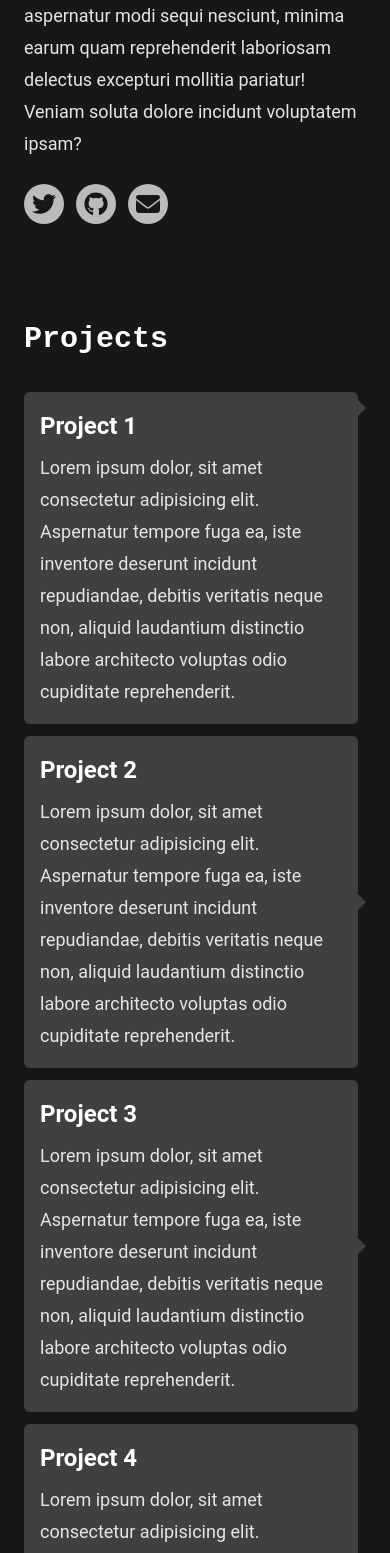
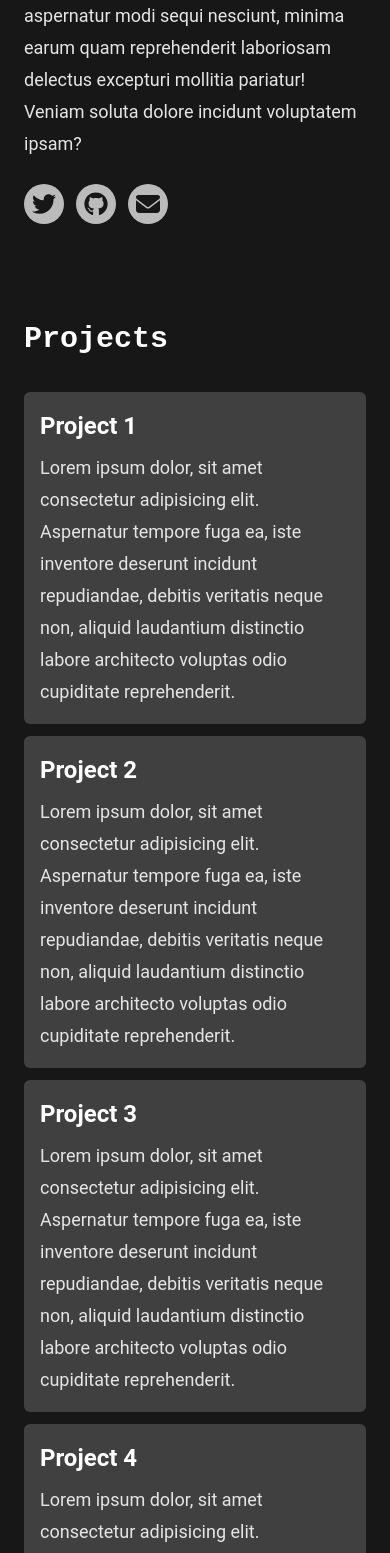
Before and after one commit to LucasOe/portfolio, a React (Vite) app: page / in a window 390 px wide. Shown: the part 432-1985 px from the top of the page. Built offline with nearby package versions, Linux system fonts and the light colour scheme.

Commit message:
Fix Timeline alignment

```diff
--- a/src/components/Project.tsx
+++ b/src/components/Project.tsx
@@ -6,7 +6,7 @@ type ProjectProps = {
 
 export default function Project({ title, arrowPosition, className }: ProjectProps) {
 	return (
-		<div className={`${className} flex`}>
+		<div className={`${className} flex transition-transform duration-300 hover:-translate-x-2`}>
 			<div className="rounded-md bg-neutral-700 p-4">
 				<h3 className="m-0 mb-2">{title}</h3>
 				<p className="m-0">
@@ -16,7 +16,7 @@ export default function Project({ title, arrowPosition, className }: ProjectProp
 				</p>
 			</div>
 			{/*Arrow*/}
-			<div className="flex h-full py-2">
+			<div className="hidden h-full py-2 sm:flex">
 				<div
 					className="relative h-0 w-0 border-y-8 border-l-8 border-y-transparent border-l-neutral-700"
 					style={{ top: `${arrowPosition}%`, transform: `translateY(-${arrowPosition}%)` }}
--- a/src/components/Timeline.tsx
+++ b/src/components/Timeline.tsx
@@ -24,13 +24,13 @@ export default function Timeline({ children, unixBegin, unixEnd, className }: Da
 				<div className="relative hidden sm:flex">
 					{/*Progress Bar*/}
 					<div className=" my-4 mx-2 flex w-2 rounded-full  bg-neutral-700" style={{ contain: "paint" }}>
-						<div className="sticky bottom-[calc(50%-1rem)] self-end">
+						<div className="sticky bottom-1/2 self-end">
 							<div className="absolute h-screen w-2 -translate-y-full bg-emerald-200 bg-gradient-to-t from-emerald-500" />
 						</div>
 					</div>
 					{/*Sticky*/}
 					<div className="relative -left-6 -mr-6">
-						<div ref={inputRef} className="sticky top-1/2 flex">
+						<div ref={inputRef} className="sticky top-[calc(50%-1rem)] flex">
 							{/*Dot*/}
 							<div className="mx-1 my-2 h-4 w-4 rounded-full bg-emerald-500" />
 							{/*Arrow*/}
--- a/src/pages/Home.tsx
+++ b/src/pages/Home.tsx
@@ -28,10 +28,10 @@ export default function Home() {
 					<h2 className="mt-24 font-mono">Projects</h2>
 					<Timeline unixBegin={1483225200} unixEnd={1673910000}>
 						<div className="flex grow flex-col gap-3">
-							<Project title="Project 1" arrowPosition={0} />
-							<Project title="Project 2" arrowPosition={50} />
-							<Project title="Project 3" arrowPosition={50} />
-							<Project title="Project 4" arrowPosition={100} />
+							<Project title="Project 1" arrowPosition={0} className="" />
+							<Project title="Project 2" arrowPosition={50} className="" />
+							<Project title="Project 3" arrowPosition={50} className="" />
+							<Project title="Project 4" arrowPosition={100} className="" />
 						</div>
 					</Timeline>
 					<h2 className="mt-24 font-mono">Skills</h2>
```
